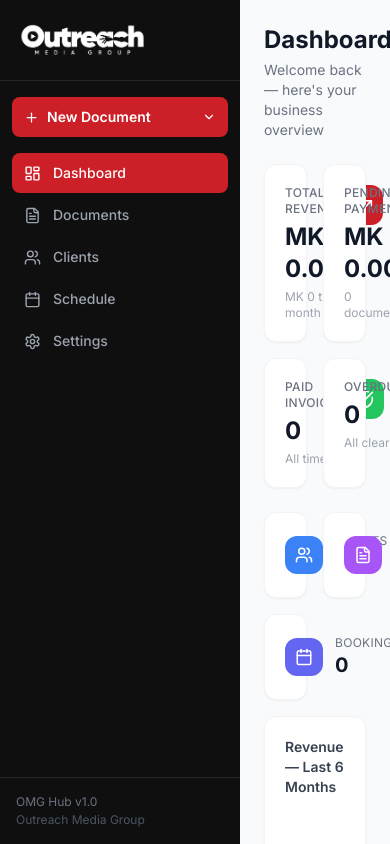
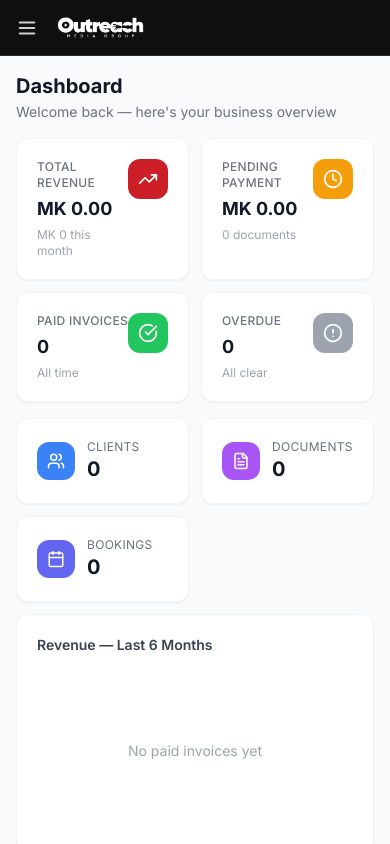
Before and after one commit to JTPH1R1/outreach-hub, a React (Vite) app: page / in a window 390 px wide. Shown: the top 844 px of the page. Built offline with nearby package versions, Linux system fonts and the light colour scheme.

Commit message:
fix: responsive layout — collapsible mobile sidebar, mobile top bar, adaptive dashboard grid

```diff
--- a/src/components/layout/Layout.tsx
+++ b/src/components/layout/Layout.tsx
@@ -1,13 +1,54 @@
+import { useState } from 'react';
 import { Outlet } from 'react-router-dom';
+import { Menu } from 'lucide-react';
 import Sidebar from './Sidebar';
+import logoWhite from '../../assets/logo-white.png';
 
 export default function Layout() {
+  const [open, setOpen] = useState(false);
+
   return (
     <div className="flex min-h-screen bg-gray-50">
-      <Sidebar />
-      <main className="ml-60 flex-1 min-h-screen overflow-x-hidden">
-        <Outlet />
-      </main>
+
+      {/* Mobile backdrop */}
+      {open && (
+        <div
+          className="fixed inset-0 bg-black/60 z-20 lg:hidden"
+          onClick={() => setOpen(false)}
+        />
+      )}
+
+      {/* Sidebar — always visible on lg+, slide-in drawer on mobile */}
+      <aside
+        className={`
+          fixed inset-y-0 left-0 z-30
+          transform transition-transform duration-250 ease-in-out
+          lg:translate-x-0
+          ${open ? 'translate-x-0' : '-translate-x-full'}
+        `}
+      >
+        <Sidebar onClose={() => setOpen(false)} />
+      </aside>
+
+      {/* Page content */}
+      <div className="flex flex-col flex-1 min-h-screen lg:ml-60">
+
+        {/* Mobile top bar */}
+        <header className="lg:hidden sticky top-0 z-10 flex items-center gap-3 h-14 px-4 bg-brand-black border-b border-white/10">
+          <button
+            onClick={() => setOpen(true)}
+            className="text-white/80 hover:text-white p-1 -ml-1"
+            aria-label="Open menu"
+          >
+            <Menu size={22} />
+          </button>
+          <img src={logoWhite} alt="Outreach Media Group" className="h-7 object-contain" />
+        </header>
+
+        <main className="flex-1 overflow-x-hidden">
+          <Outlet />
+        </main>
+      </div>
     </div>
   );
 }
--- a/src/components/layout/Sidebar.tsx
+++ b/src/components/layout/Sidebar.tsx
@@ -1,44 +1,57 @@
 import { NavLink, useNavigate } from 'react-router-dom';
 import {
   LayoutDashboard, FileText, Users, Calendar, Settings,
-  Receipt, Plus, ChevronDown
+  Plus, ChevronDown, X,
 } from 'lucide-react';
 import { useState } from 'react';
 import { useStore } from '../../hooks/useStore';
 import logoWhite from '../../assets/logo-white.png';
 
 const nav = [
-  { to: '/', icon: LayoutDashboard, label: 'Dashboard' },
-  { to: '/documents', icon: FileText, label: 'Documents' },
-  { to: '/clients', icon: Users, label: 'Clients' },
-  { to: '/schedule', icon: Calendar, label: 'Schedule' },
-  { to: '/settings', icon: Settings, label: 'Settings' },
+  { to: '/',          icon: LayoutDashboard, label: 'Dashboard' },
+  { to: '/documents', icon: FileText,         label: 'Documents' },
+  { to: '/clients',   icon: Users,            label: 'Clients' },
+  { to: '/schedule',  icon: Calendar,         label: 'Schedule' },
+  { to: '/settings',  icon: Settings,         label: 'Settings' },
 ];
 
-export default function Sidebar() {
+interface Props {
+  onClose?: () => void;
+}
+
+export default function Sidebar({ onClose }: Props) {
   const { addDocument, data } = useStore();
   const navigate = useNavigate();
   const [showNew, setShowNew] = useState(false);
 
   function handleNew(type: 'quotation' | 'invoice' | 'receipt') {
     setShowNew(false);
+    onClose?.();
     if (data.clients.length === 0) {
       navigate('/clients?new=1');
       return;
     }
-    const firstClient = data.clients[0];
-    const doc = addDocument(type, firstClient.id);
+    const doc = addDocument(type, data.clients[0].id);
     navigate(`/documents/${doc.id}/edit`);
   }
 
   return (
-    <aside className="w-60 min-h-screen bg-brand-black flex flex-col fixed left-0 top-0 bottom-0 z-30">
-      {/* Logo */}
-      <div className="px-4 py-5 border-b border-white/10">
-        <img src={logoWhite} alt="Outreach Media Group" className="h-10 object-contain" />
+    <div className="w-60 h-full min-h-screen bg-brand-black flex flex-col">
+
+      {/* Logo + close button */}
+      <div className="flex items-center justify-between px-4 py-5 border-b border-white/10">
+        <img src={logoWhite} alt="Outreach Media Group" className="h-9 object-contain" />
+        {/* Close button — only visible on mobile */}
+        <button
+          onClick={onClose}
+          className="lg:hidden text-white/50 hover:text-white p-1"
+          aria-label="Close menu"
+        >
+          <X size={18} />
+        </button>
       </div>
 
-      {/* New Document */}
+      {/* New Document dropdown */}
       <div className="px-3 pt-4 pb-2 relative">
         <button
           onClick={() => setShowNew(v => !v)}
@@ -62,13 +75,14 @@ export default function Sidebar() {
         )}
       </div>
 
-      {/* Nav */}
+      {/* Nav links */}
       <nav className="flex-1 px-3 py-2 space-y-0.5">
         {nav.map(({ to, icon: Icon, label }) => (
           <NavLink
             key={to}
             to={to}
             end={to === '/'}
+            onClick={onClose}
             className={({ isActive }) =>
               `flex items-center gap-3 px-3 py-2.5 rounded-lg text-sm font-medium transition-colors ${
                 isActive
@@ -88,6 +102,6 @@ export default function Sidebar() {
         <p className="text-xs text-gray-500">OMG Hub v1.0</p>
         <p className="text-xs text-gray-600 mt-0.5">Outreach Media Group</p>
       </div>
-    </aside>
+    </div>
   );
 }
--- a/src/pages/Dashboard.tsx
+++ b/src/pages/Dashboard.tsx
@@ -17,7 +17,7 @@ function StatCard({ label, value, sub, icon: Icon, color }: {
       <div className="flex items-start justify-between">
         <div>
           <p className="text-xs font-medium text-gray-500 uppercase tracking-wide">{label}</p>
-          <p className="text-2xl font-bold text-gray-900 mt-1">{value}</p>
+          <p className="text-lg lg:text-2xl font-bold text-gray-900 mt-1 break-all">{value}</p>
           {sub && <p className="text-xs text-gray-400 mt-1">{sub}</p>}
         </div>
         <div className={`p-2.5 rounded-xl ${color}`}>
@@ -89,24 +89,24 @@ export default function Dashboard() {
   );
 
   return (
-    <div className="p-6 space-y-6">
+    <div className="p-4 lg:p-6 space-y-4 lg:space-y-6">
       {/* Header */}
       <div>
-        <h1 className="text-2xl font-bold text-gray-900">Dashboard</h1>
-        <p className="text-sm text-gray-500 mt-1">Welcome back — here's your business overview</p>
+        <h1 className="text-xl lg:text-2xl font-bold text-gray-900">Dashboard</h1>
+        <p className="text-sm text-gray-500 mt-0.5">Welcome back — here's your business overview</p>
       </div>
 
       {/* Stats */}
-      <div className="grid grid-cols-2 lg:grid-cols-4 gap-4">
+      <div className="grid grid-cols-2 lg:grid-cols-4 gap-3 lg:gap-4">
         <StatCard label="Total Revenue" value={formatCurrency(stats.totalRevenue, sym)} sub={`${sym} ${(stats.monthRevenue/100).toLocaleString()} this month`} icon={TrendingUp} color="bg-brand-red" />
         <StatCard label="Pending Payment" value={formatCurrency(stats.totalPending, sym)} sub={`${stats.pending} document${stats.pending !== 1 ? 's' : ''}`} icon={Clock} color="bg-amber-500" />
         <StatCard label="Paid Invoices" value={String(stats.paid)} sub="All time" icon={CheckCircle} color="bg-green-500" />
         <StatCard label="Overdue" value={String(stats.overdue)} sub={stats.overdue > 0 ? 'Needs attention' : 'All clear'} icon={AlertCircle} color={stats.overdue > 0 ? 'bg-red-500' : 'bg-gray-400'} />
       </div>
 
-      <div className="grid grid-cols-1 lg:grid-cols-3 gap-4">
+      <div className="grid grid-cols-1 lg:grid-cols-3 gap-3 lg:gap-4">
         {/* Secondary stats */}
-        <div className="grid grid-cols-2 gap-4 lg:col-span-1 lg:grid-cols-1 content-start">
+        <div className="grid grid-cols-2 gap-3 lg:col-span-1 lg:grid-cols-1 content-start">
           <div className="card p-5">
             <div className="flex items-center gap-3">
               <div className="p-2.5 rounded-xl bg-blue-500"><Users size={18} className="text-white" /></div>
@@ -156,8 +156,8 @@ export default function Dashboard() {
           {monthlyRevenue.every(m => m.revenue === 0) ? (
             <div className="flex items-center justify-center h-40 text-gray-400 text-sm">No paid invoices yet</div>
           ) : (
-            <ResponsiveContainer width="100%" height={200}>
-              <BarChart data={monthlyRevenue} barSize={28}>
+            <ResponsiveContainer width="100%" height={160}>
+              <BarChart data={monthlyRevenue} barSize={22}>
                 <CartesianGrid strokeDasharray="3 3" stroke="#F3F4F6" vertical={false} />
                 <XAxis dataKey="month" tick={{ fontSize: 12, fill: '#9CA3AF' }} axisLine={false} tickLine={false} />
                 <YAxis tick={{ fontSize: 11, fill: '#9CA3AF' }} axisLine={false} tickLine={false}
@@ -173,7 +173,7 @@ export default function Dashboard() {
         </div>
       </div>
 
-      <div className="grid grid-cols-1 lg:grid-cols-2 gap-4">
+      <div className="grid grid-cols-1 lg:grid-cols-2 gap-3 lg:gap-4">
         {/* Recent documents */}
         <div className="card">
           <div className="flex items-center justify-between px-5 py-4 border-b border-gray-50">
```
